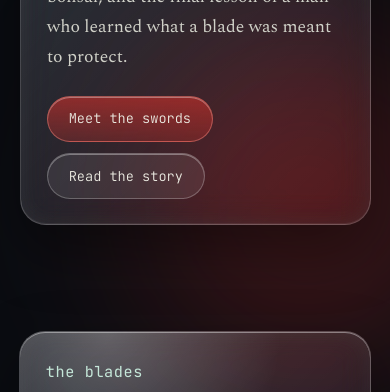
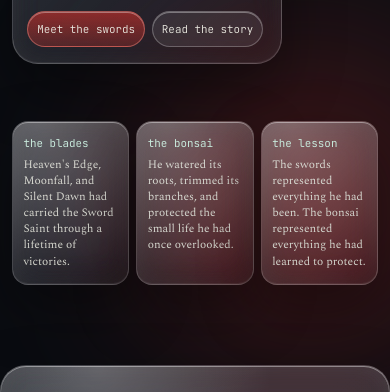
Before and after one commit to thisisaayu/swordsaint, a plain HTML site: page index.html in a window 390 px wide. Shown: the part 577-969 px from the top of the page. Drawn offline with nearby package versions, Linux system fonts and the light colour scheme; a web font is replaced by a local one.

Commit message:
Refactor CSS media queries for improved layout and adjust JavaScript point rendering for enhanced performance

```diff
--- a/css/style.css
+++ b/css/style.css
@@ -56,13 +56,16 @@ footer{display:flex;justify-content:space-between;gap:1rem;padding:1.4rem clamp(
 @media(max-width:760px){
   nav a.l:nth-of-type(n+3){display:none}
   .hint{display:none}
-  .hero{padding:6rem clamp(1.2rem,5vw,4rem) clamp(1.5rem,5vh,3.5rem);align-items:flex-end}
-  .card{width:min(100%,380px);padding:1.55rem 1.65rem}
-  .card h1{font-size:clamp(2.2rem,5vw,3.35rem);margin:.75rem 0 .7rem}
-  .card p{font-size:1.1rem;line-height:1.7}
-  .row{flex-direction:row;align-items:center;margin-top:1.5rem;gap:.7rem}
-  .btn{text-align:center;padding:.65rem 1.3rem;font-size:.85rem}
-  .three{grid-template-columns:1fr;padding:4rem 1.2rem}
+  .hero{min-height:78svh;padding:4.5rem .75rem 1.1rem;align-items:flex-end}
+  .card{width:min(100%,270px);padding:1rem .9rem}
+  .card h1{font-size:clamp(1.9rem,8vw,2.35rem);margin:.5rem 0 .55rem}
+  .card p{font-size:.88rem;line-height:1.45}
+  .row{flex-direction:row;align-items:center;margin-top:.9rem;gap:.45rem}
+  .btn{text-align:center;padding:.48rem .55rem;font-size:.68rem}
+  .three{grid-template-columns:repeat(3,minmax(0,1fr));gap:.45rem;padding:2.5rem .75rem 4rem}
+  .three .glass{min-height:0;padding:.9rem .65rem;border-radius:16px}
+  .three h2{font-size:.68rem;line-height:1.2;letter-spacing:0;margin-bottom:.45rem;overflow-wrap:anywhere}
+  .three p{font-size:.72rem;line-height:1.4;overflow-wrap:anywhere}
   footer{flex-direction:column}
 }
 @media(prefers-reduced-motion:reduce){.blob{animation:none}html{scroll-behavior:auto}}
--- a/js/main.js
+++ b/js/main.js
@@ -83,8 +83,7 @@ function draw(dt){
   const a=yaw+(px-.5)*.5,p=.2+(py-.5)*.3;
   cyaw=Math.cos(a);syaw=Math.sin(a);cp=Math.cos(p);sp=Math.sin(p);
   zb.fill(1e9);
-  const pointStep=W<640?10:5;
-  for(let i=0;i<P.length;i+=pointStep)put(P[i],P[i+1],P[i+2],P[i+3],P[i+4]);
+  for(let i=0;i<P.length;i+=5)put(P[i],P[i+1],P[i+2],P[i+3],P[i+4]);
   swords.forEach(s=>{
     s.a+=dt*s.v*boost;
     const sg=Math.sign(s.v),T=s.tilt,cT=Math.cos(T),sT=Math.sin(T);
```
